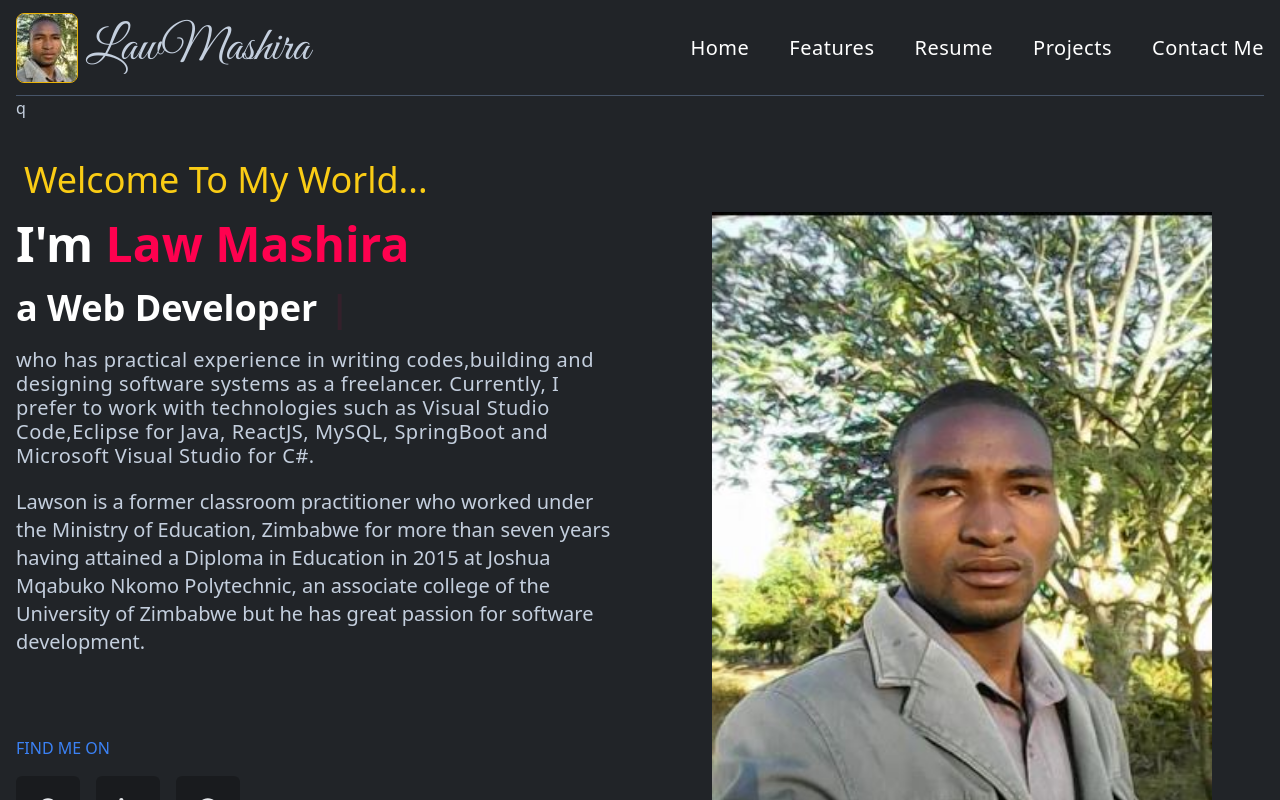
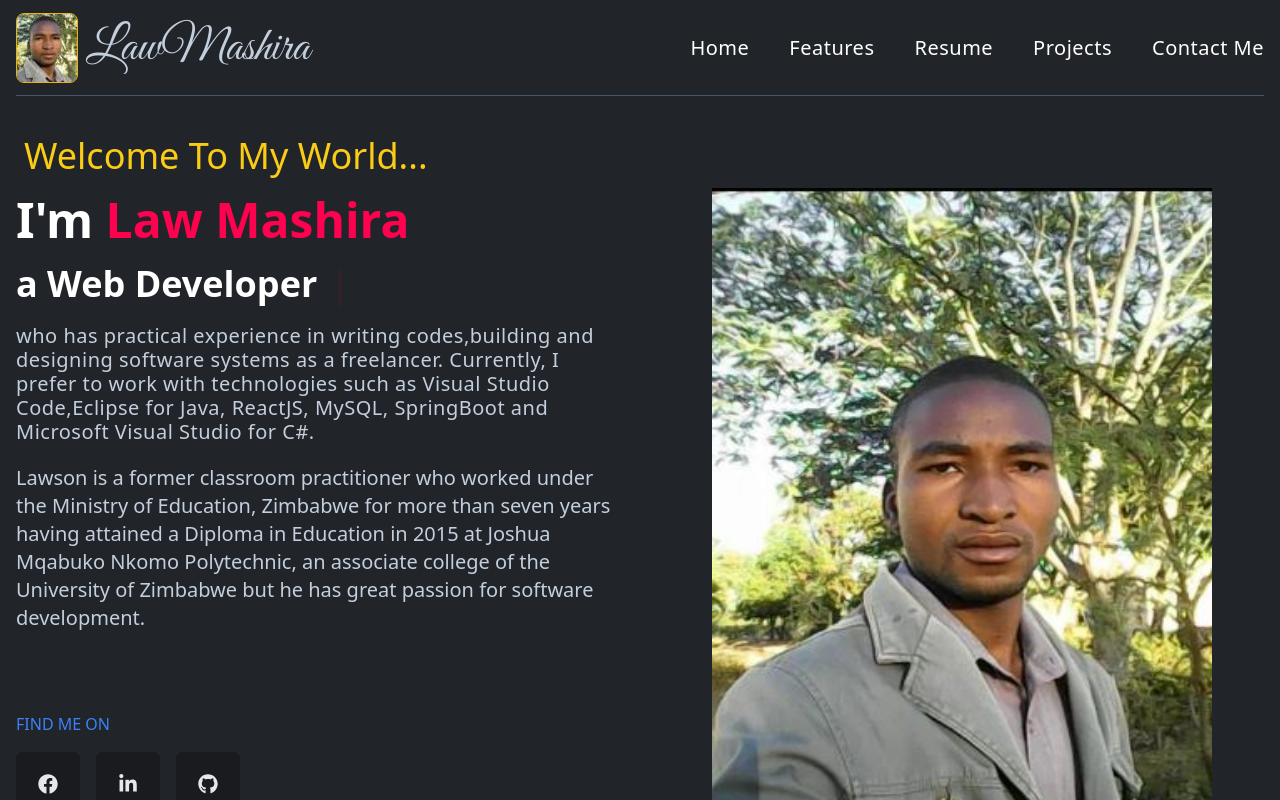
Before and after one commit to LawMashira/Law-Mashira-React-Personal-Website, a React (Create React App) app: page / in a window 1280 px wide. Shown: the top 800 px of the page. Built offline with nearby package versions, Linux system fonts and the light colour scheme.

Commit message:
updating

```diff
--- a/src/App.js
+++ b/src/App.js
@@ -9,27 +9,22 @@ import Footer from "./components/footer/Footer";
 import FooterBottom from "./components/footer/FooterBottom";
 import { Helmet } from "react-helmet";
 
-class App extends React.Component  {
-  render(){
+function App () {
     return (
       <div className="w-full h-auto bg-bodyColor text-lightText px-4">
-        <Navbar/>
+        <Navbar />
         <div className="max-w-screen-xl mx-auto">
-   q
-
-
-    <Banner/>
-  <Features/>
-    <Projects/>
-    <Resume/>
+          <Banner />
+          <Features />
+          <Projects />
+          <Resume />
           {/*<Testmonial/>*/}
-    <Contact/>
-    <Footer/>
-    <FooterBottom/>
+          <Contact />
+          <Footer />
+          <FooterBottom />
         </div>
-
       </div>
     );
   }
-}
+
 export default App;
```
Lines whose indentation alone changed are shown as unchanged.
